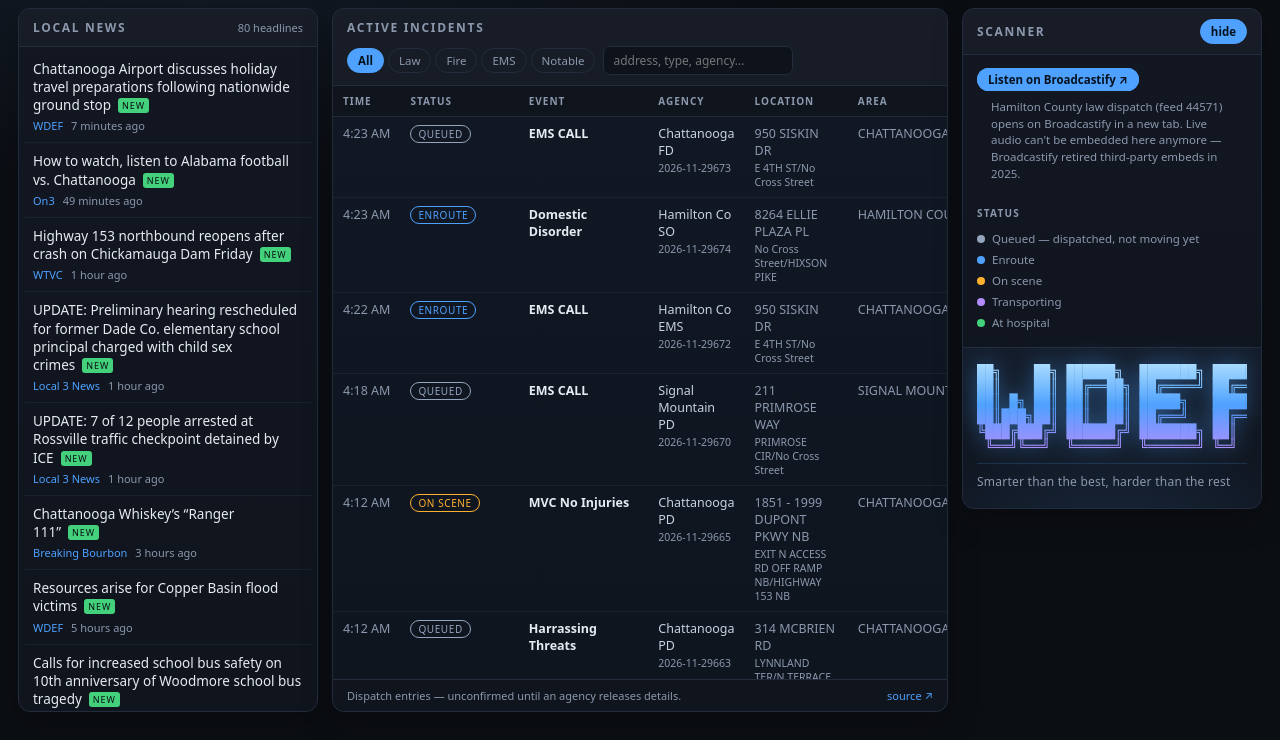
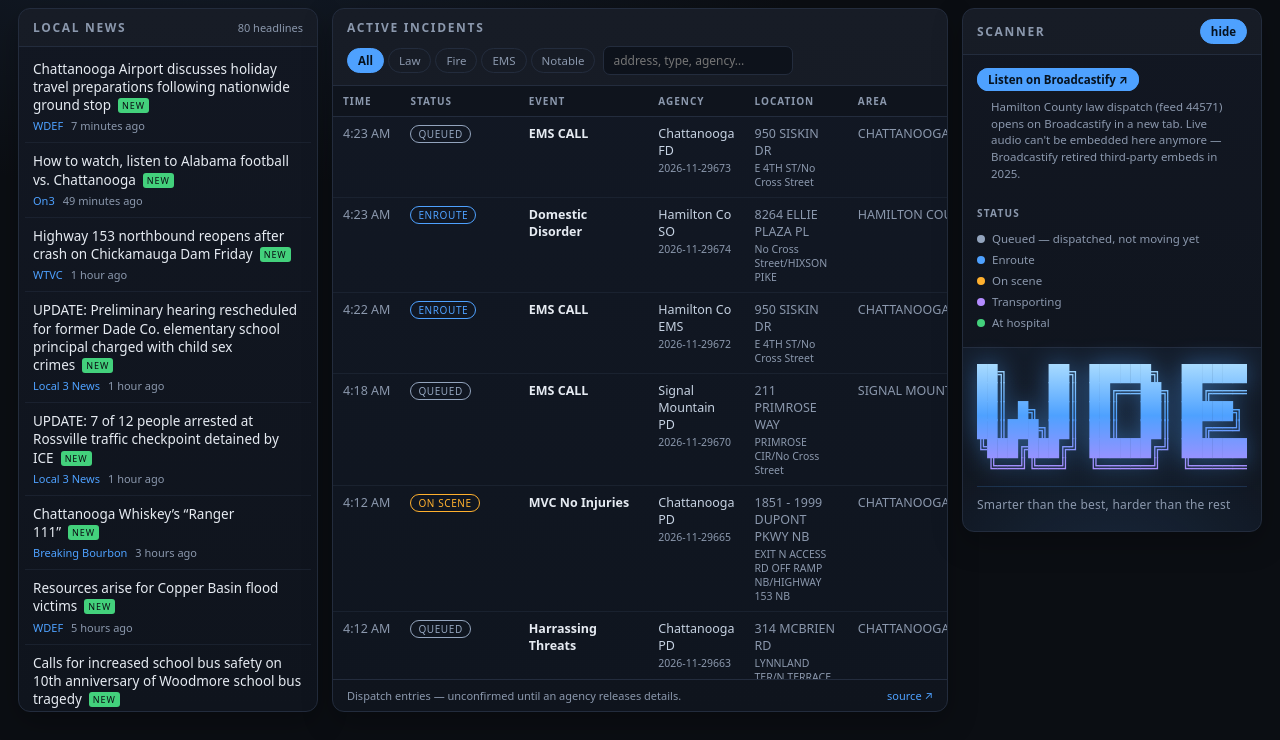
Before and after one commit to radiorussell/hc911-dashboard, a plain HTML site: page index.html in a window 1280 px wide. Shown: the part 60-800 px from the top of the page. Drawn offline with Linux system fonts and the light colour scheme.

Commit message:
scanner: scale the signature up to fill the panel

```diff
--- a/assets/style.css
+++ b/assets/style.css
@@ -294,7 +294,7 @@ a.maplink:hover { color: var(--accent); }
 .signature pre {
   margin: 0 0 10px;
   font-family: ui-monospace, SFMono-Regular, Menlo, Consolas, "DejaVu Sans Mono", monospace;
-  font-size: clamp(9px, 2.35vw, 13.5px);
+  font-size: clamp(11px, 3vw, 17px);
   line-height: 1.1;
   font-weight: 400;
   letter-spacing: 0;
```
